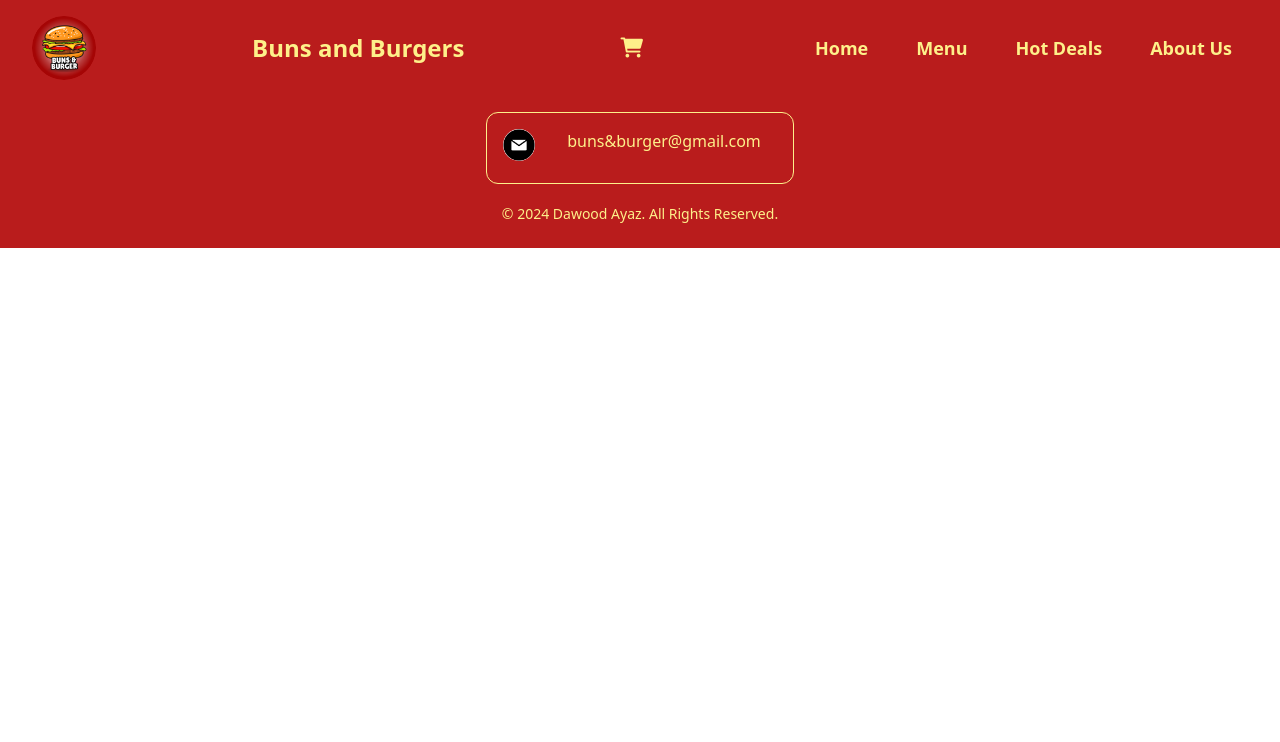
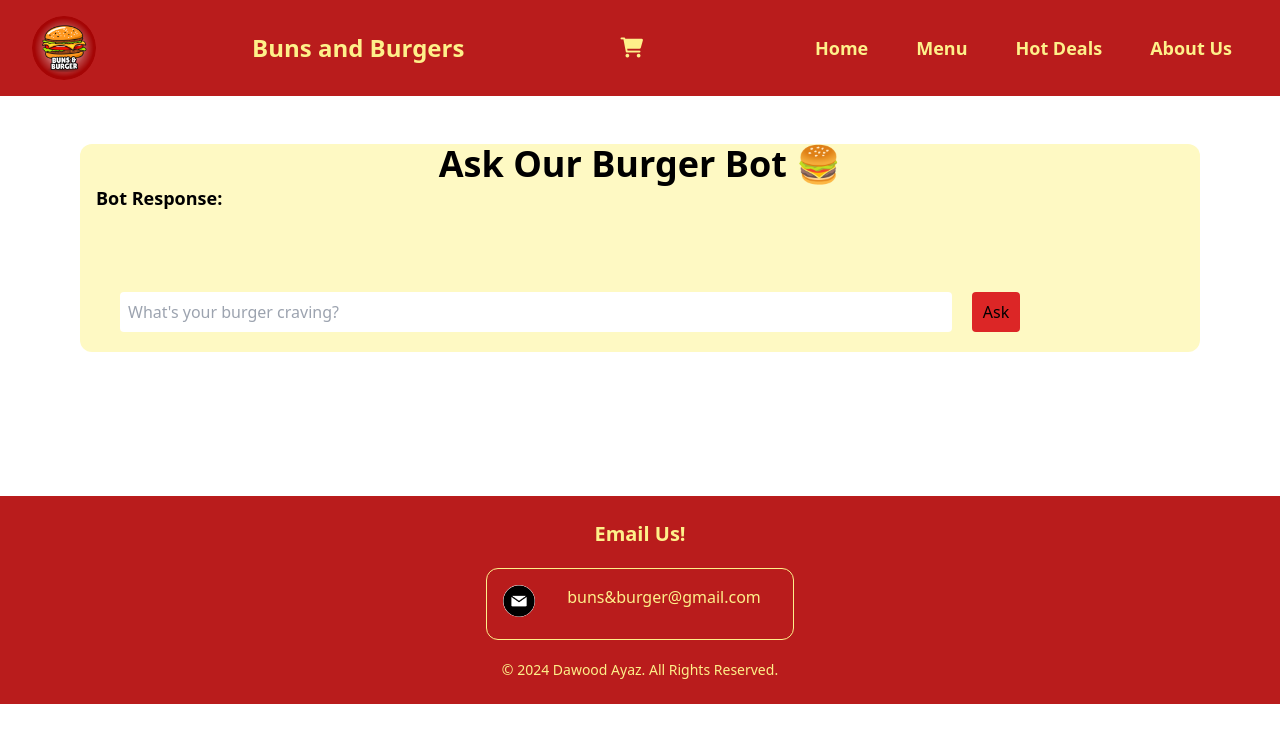
Before and after one commit to Dawoodayaz20/Buns-and-Burger-in-React, a React (Vite) app: page /chat in a window 1280 px wide. Shown: the top 742 px of the page. Built offline with nearby package versions, Linux system fonts and the light colour scheme.

Commit message:
added a live chatbot configuration for customer support.

```diff
--- a/src/App.jsx
+++ b/src/App.jsx
@@ -5,6 +5,7 @@ import Header from './components/header/header.component';
 import MenuPage from './pages/menupage/menupage.component';
 import Footer from './components/footer/footer.component';
 import CartPage from './pages/cartpage/cartpage.component';
+import ChatBotPage from './pages/chatpage/chatbotpage';
 import { CartProvider } from './components/cart/cartcontext';
 import './App.css'
 
@@ -27,6 +28,7 @@ class App extends React.Component {
           <Route path='/' element={ <HomePage /> } />
           <Route path='/menu' element={ <MenuPage /> } />
           <Route path='/cart' element={ <CartPage /> } />
+          <Route path='/chat' element={ <ChatBotPage /> } />
         </Routes>
         <Footer />
         </div>
--- /dev/null
+++ b/src/components/chatbot/api.js
@@ -0,0 +1,13 @@
+// api.js or inside your component
+export async function askAgent(question) {
+    const response = await fetch('http://127.0.0.1:8000/ask', {
+      method: 'POST',
+      headers: {
+        'Content-Type': 'application/json',
+      },
+      body: JSON.stringify({ question }),
+    });
+
+    const data = await response.json();
+    return data.response;
+  }
--- /dev/null
+++ b/src/components/chatbot/chatbot.component.jsx
@@ -0,0 +1,37 @@
+import React, { useState } from 'react';
+import { askAgent } from './api';
+
+const ChatBot = () => {
+  const [question, setQuestion] = useState('');
+  const [response, setResponse] = useState('');
+
+  const handleSubmit = async () => {
+    const result = await askAgent(question);
+    setResponse(result);
+  };
+
+  return (
+    <div className="my-36 bg-yellow-100 mx-20 border-solid border-red-700 place-content-center rounded-xl">
+      <h1 className='text-center text-4xl'><strong>Ask Our Burger Bot 🍔</strong></h1>
+      <div className='mx-4 w-auto'>
+        <p className='text-lg'>
+            <strong>Bot Response:</strong>
+        </p>
+        <p>
+            <b>{response}</b>
+        </p>
+      </div>
+      <div className='items-center justify-between mx-10'>
+        <input className=' rounded w-4/5 p-2'
+        type="text"
+        value={question}
+        onChange={(e) => setQuestion(e.target.value)}
+        placeholder="What's your burger craving?"
+      />
+      <button className='bg-red-600 mx-5 p-2 w-12 rounded mt-20 mb-5' onClick={handleSubmit}>Ask</button>
+      </div>
+    </div>
+  );
+};
+
+export default ChatBot;
--- /dev/null
+++ b/src/pages/chatpage/chatbotpage.jsx
@@ -0,0 +1,12 @@
+import React from "react";
+import ChatBot from "../../components/chatbot/chatbot.component";
+
+const ChatBotPage = () => {
+    return(
+        <div>
+            <ChatBot />
+        </div>
+    )
+}
+
+export default ChatBotPage;
```
